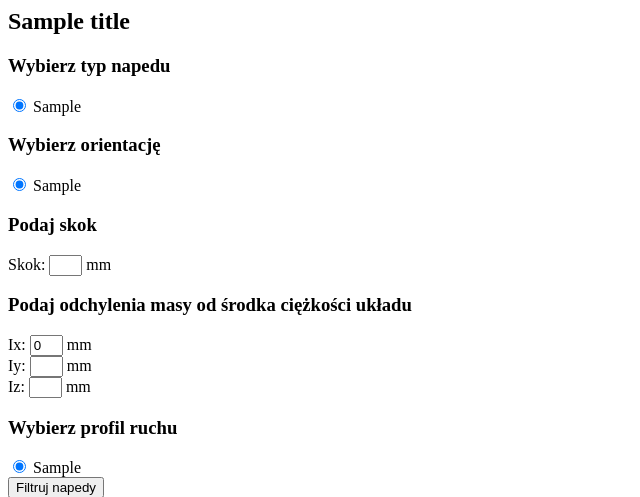
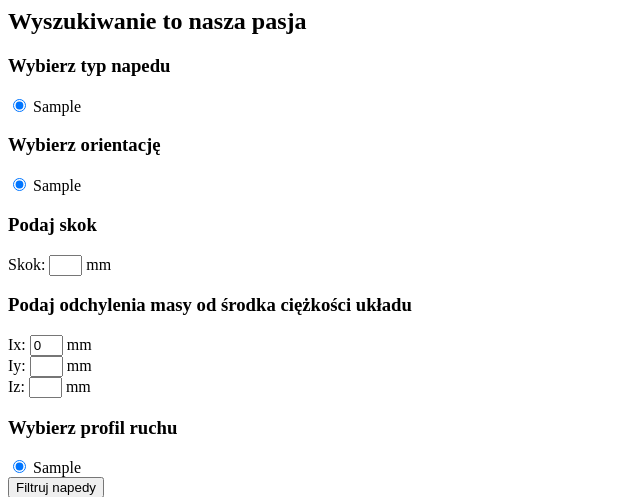
Before and after one commit to jenczuen/actuatorsSearcher, a Django app: template searchingEngine/templates/searchingEngine/index.html in a window 1280 px wide. Shown: the top 497 px of the page, without its empty margins (0-640 px from the left). Run offline with Django 3.2, Linux system fonts and the light colour scheme; tables that the repository leaves empty hold one stand-in row (values such as "Sample post"); the template is opened without the code that fills it: values that come from a table or form of the project are taken from there, most other values are stand-ins (such as "Sample title", 1, 10 or a date in 2020); some libraries are stand-ins or nearby versions.

Commit message:
minor refactor

```diff
--- a/searchingEngine/templates/searchingEngine/index.html
+++ b/searchingEngine/templates/searchingEngine/index.html
@@ -5,7 +5,7 @@
         <script src="{% static 'js/main.js' %}" type="text/javascript"></script>
     </head>
     <body>
-        <h2>{{ title }}</h2>
+        <h2>Wyszukiwanie to nasza pasja</h2>
 
         <form>
             <h3>Wybierz typ napedu</h3>
--- a/searchingEngine/views.py
+++ b/searchingEngine/views.py
@@ -9,7 +9,6 @@ def index(request):
     logging.basicConfig()
     actuators = Actuator.objects.all()
     context = {
-        'title': 'Wyszukiwanie to nasza pasja',
         'actuator_types': [
             'karetka',
             'tloczysko',
```
Also changed, not shown: 1 other file.
